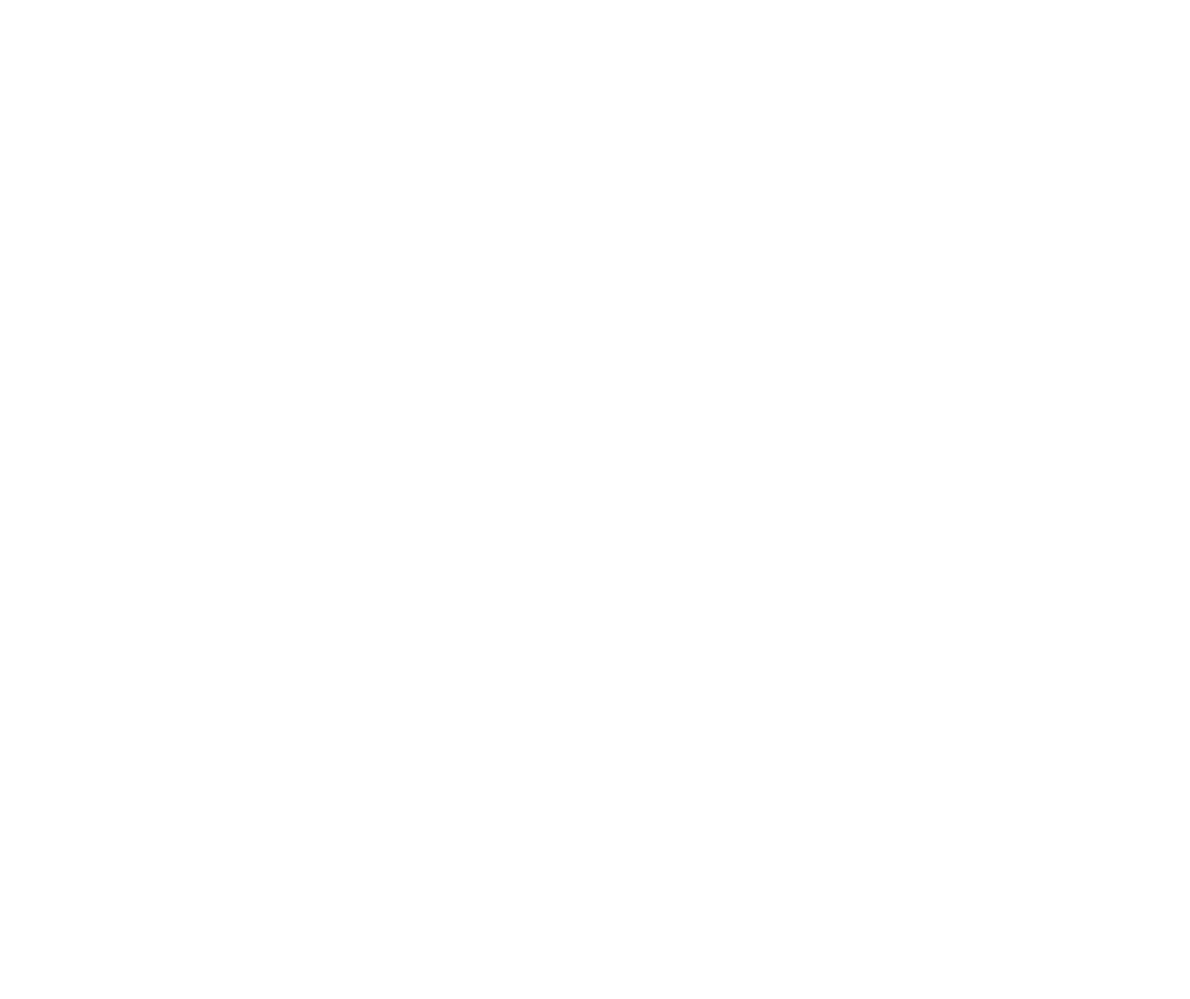
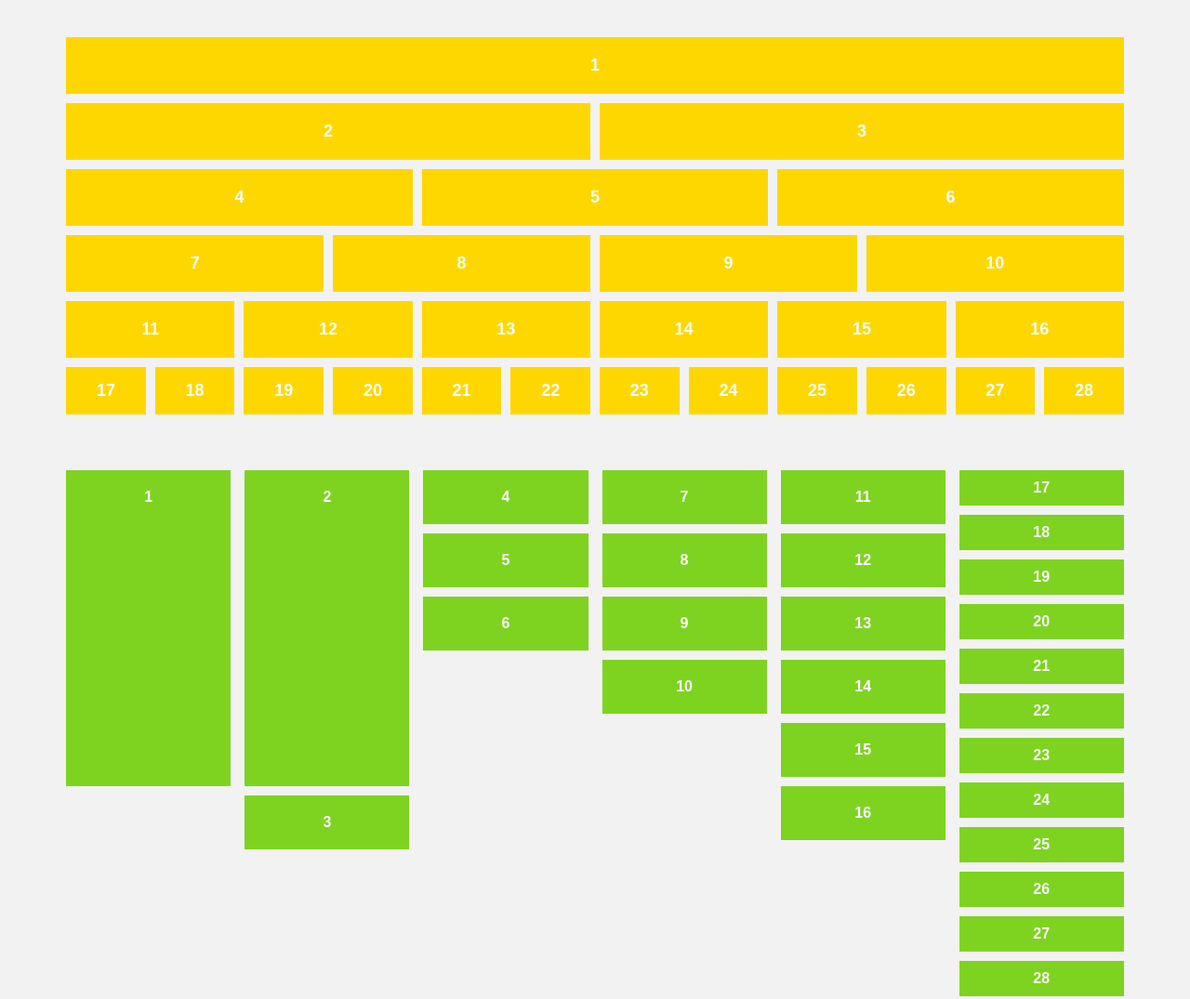
Before and after one commit to uzairkhan455/grid_assignment-04, a plain HTML site: page index.html in a window 1280 px wide. Shown: the whole page at 93% size. Before the commit the page ends 800 px from the top, so only its background shows below. Drawn offline with Linux system fonts and the light colour scheme.

Commit message:
grid
grid layout

```diff
--- a/index.html
+++ b/index.html
@@ -2,39 +2,113 @@
 <html lang="en">
 <head>
     <meta charset="UTF-8">
-    <meta name="viewport" content="width=device-width, initial-scale=1.0">
-    <title>grid assinment 04</title>
+    <title>Assignment Layout</title>
+    <link rel="stylesheet" href="style.css">
 </head>
 <body>
-    <div class="abbu">
-        <div class="beta"></div>
-        <div class="beta"></div>
-        <div class="beta"></div>
-        <div class="beta"></div>
-        <div class="beta"></div>
-        <div class="beta"></div>
-        <div class="beta"></div>
-        <div class="beta"></div>
-        <div class="beta"></div>
-        <div class="beta"></div>
-        <div class="beta"></div>
-        <div class="beta"></div>
-        <div class="beta"></div>
-        <div class="beta"></div>
-        <div class="beta"></div>
-        <div class="beta"></div>
-        <div class="beta"></div>
-        <div class="beta"></div>
-        <div class="beta"></div>
-        <div class="beta"></div>
-        <div class="beta"></div>
-        <div class="beta"></div>
-        <div class="beta"></div>
-        <div class="beta"></div>
-        <div class="beta"></div>
-        <div class="beta"></div>
-        <div class="beta"></div>
-        <div class="beta"></div>
+
+    <!-- TOP YELLOW LAYOUT -->
+    <div class="yellow-container">
+
+        <div class="row row-1">
+            <div class="box">1</div>
+        </div>
+
+        <div class="row row-2">
+            <div class="box">2</div>
+            <div class="box">3</div>
+        </div>
+
+        <div class="row row-3">
+            <div class="box">4</div>
+            <div class="box">5</div>
+            <div class="box">6</div>
+        </div>
+
+        <div class="row row-4">
+            <div class="box">7</div>
+            <div class="box">8</div>
+            <div class="box">9</div>
+            <div class="box">10</div>
+        </div>
+
+        <div class="row row-5">
+            <div class="box">11</div>
+            <div class="box">12</div>
+            <div class="box">13</div>
+            <div class="box">14</div>
+            <div class="box">15</div>
+            <div class="box">16</div>
+        </div>
+
+        <div class="row row-6">
+            <div class="box small">17</div>
+            <div class="box small">18</div>
+            <div class="box small">19</div>
+            <div class="box small">20</div>
+            <div class="box small">21</div>
+            <div class="box small">22</div>
+            <div class="box small">23</div>
+            <div class="box small">24</div>
+            <div class="box small">25</div>
+            <div class="box small">26</div>
+            <div class="box small">27</div>
+            <div class="box small">28</div>
+        </div>
+
     </div>
+
+
+    <!-- BOTTOM GREEN LAYOUT -->
+    <div class="green-container">
+
+        <div class="column">
+            <div class="gbox tall">1</div>
+        </div>
+
+        <div class="column">
+            <div class="gbox tall">2</div>
+            <div class="gbox">3</div>
+        </div>
+
+        <div class="column">
+            <div class="gbox">4</div>
+            <div class="gbox">5</div>
+            <div class="gbox">6</div>
+        </div>
+
+        <div class="column">
+            <div class="gbox">7</div>
+            <div class="gbox">8</div>
+            <div class="gbox">9</div>
+            <div class="gbox">10</div>
+        </div>
+
+        <div class="column">
+            <div class="gbox">11</div>
+            <div class="gbox">12</div>
+            <div class="gbox">13</div>
+            <div class="gbox">14</div>
+            <div class="gbox">15</div>
+            <div class="gbox">16</div>
+        </div>
+
+        <div class="column">
+            <div class="gbox small">17</div>
+            <div class="gbox small">18</div>
+            <div class="gbox small">19</div>
+            <div class="gbox small">20</div>
+            <div class="gbox small">21</div>
+            <div class="gbox small">22</div>
+            <div class="gbox small">23</div>
+            <div class="gbox small">24</div>
+            <div class="gbox small">25</div>
+            <div class="gbox small">26</div>
+            <div class="gbox small">27</div>
+            <div class="gbox small">28</div>
+        </div>
+
+    </div>
+
 </body>
 </html>
--- /dev/null
+++ b/style.css
@@ -0,0 +1,72 @@
+body {
+    font-family: Arial, sans-serif;
+    background: #f2f2f2;
+    text-align: center;
+}
+
+/* ------------------ YELLOW SECTION ------------------ */
+
+.yellow-container {
+    width: 90%;
+    margin: 40px auto;
+}
+
+.row {
+    display: flex;
+    justify-content: center;
+    margin: 10px 0;
+    gap: 10px;
+}
+
+.box {
+    background: gold;
+    color: white;
+    padding: 20px;
+    flex: 1;
+    font-size: 18px;
+    font-weight: bold;
+}
+
+.row-1 .box { flex: 1; }
+.row-2 .box { flex: 1; }
+.row-3 .box { flex: 1; }
+.row-4 .box { flex: 1; }
+.row-5 .box { flex: 1; }
+
+.row-6 .small {
+    flex: 0.5;
+    padding: 15px;
+}
+
+
+/* ------------------ GREEN SECTION ------------------ */
+
+.green-container {
+    width: 90%;
+    margin: 60px auto;
+    display: flex;
+    justify-content: center;
+    gap: 15px;
+}
+
+.column {
+    display: flex;
+    flex-direction: column;
+    gap: 10px;
+    flex: 1;
+}
+
+.gbox {
+    background: #7ED321;
+    color: white;
+    padding: 20px;
+    font-weight: bold;
+}
+
+.gbox.small {
+    padding: 10px;
+}
+
+.gbox.tall {
+    height: 300px;
+}
```
